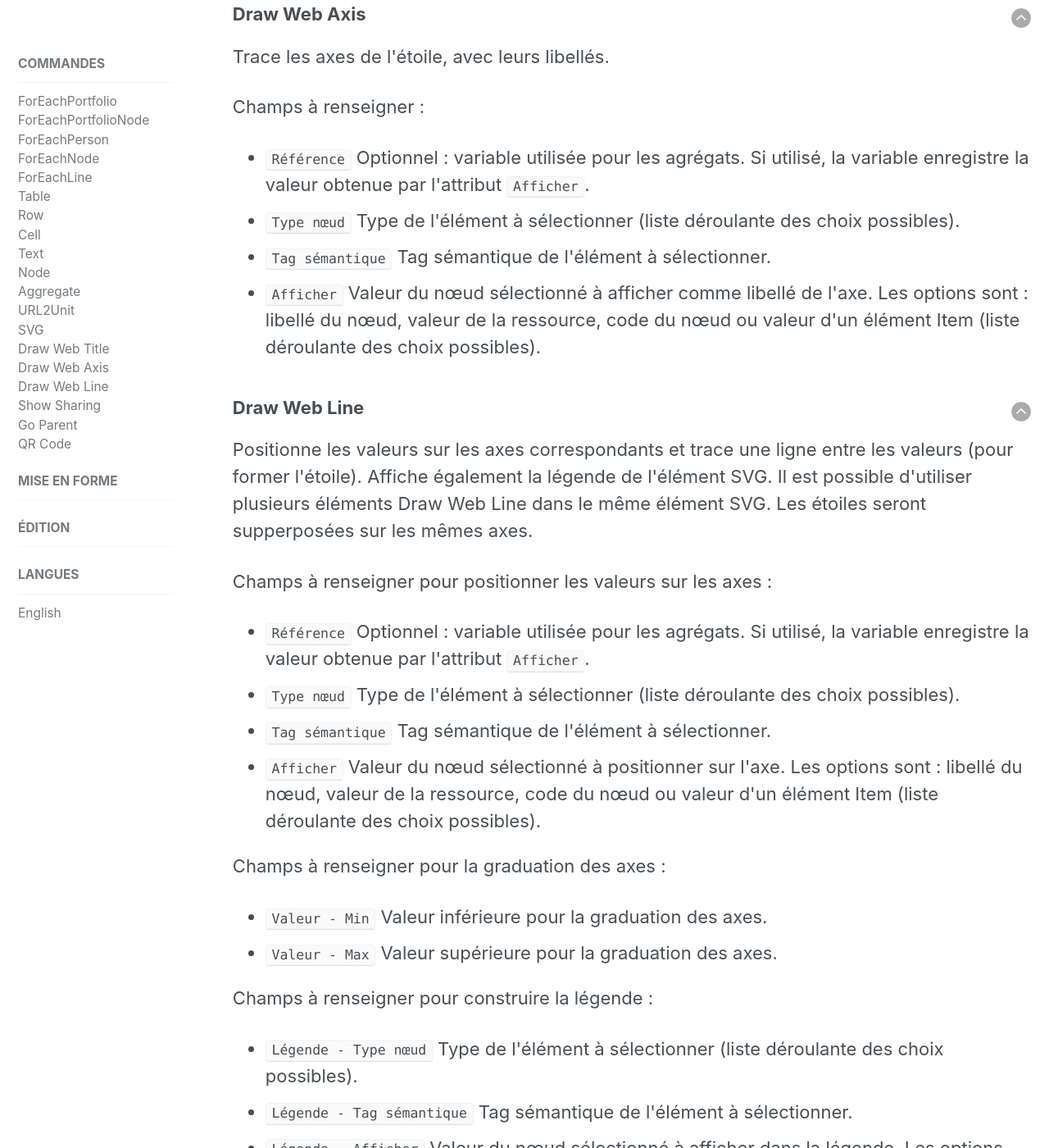
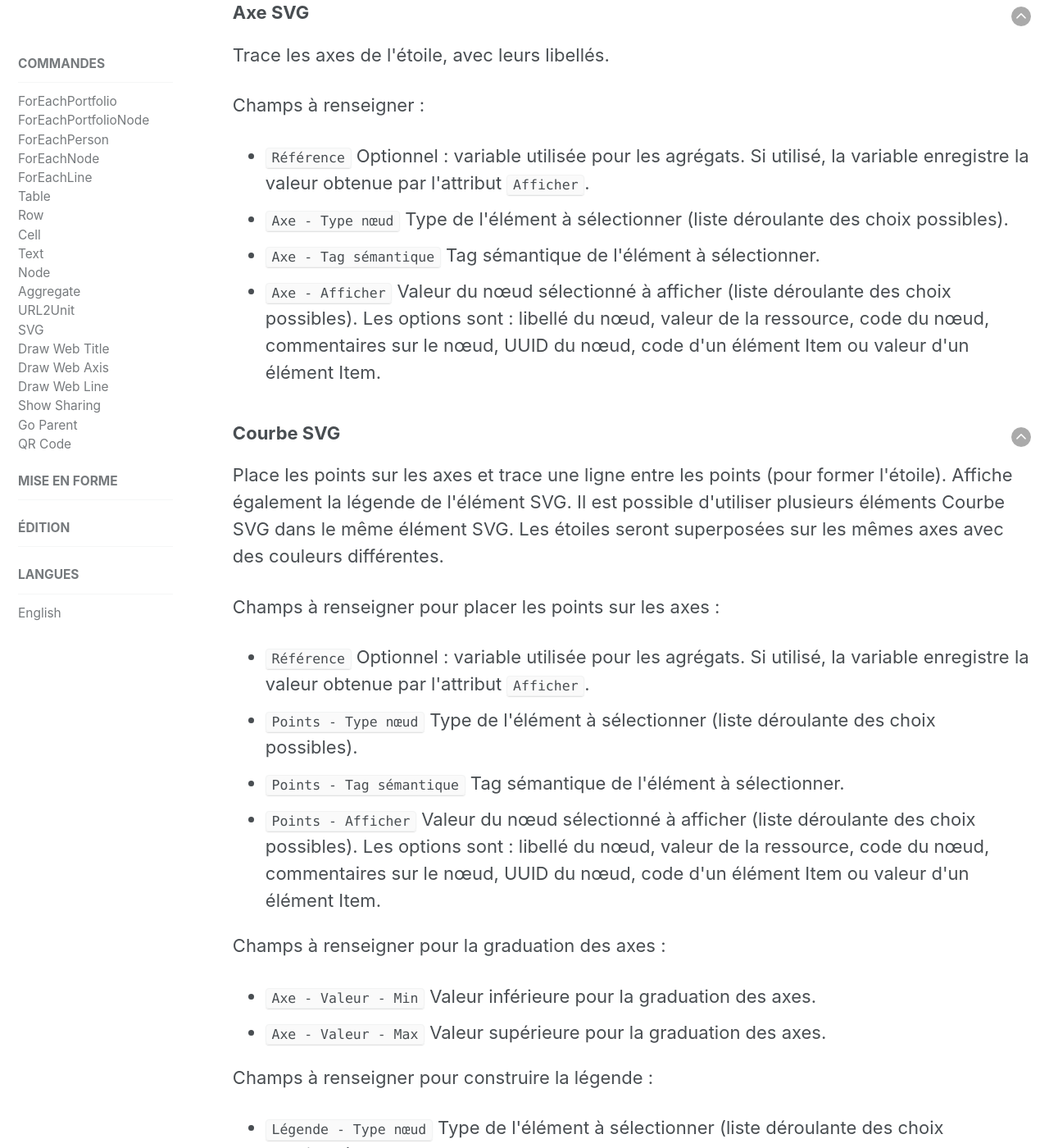
Before and after one commit to karutaproject/karuta-frontend-documentation, a Jekyll site: the page built from _pages/report_fr.html, in a window 1280 px wide and 1400 px high, scrolled down 15729 px. Shown: the whole window at 82% size. Built offline with Jekyll 4.4.1, drawn with Linux system fonts in a browser that asks for light colours; some of the changed text lies outside the part shown.

Commit message:
corrections

```diff
--- a/_pages/report_fr.html
+++ b/_pages/report_fr.html
@@ -84,8 +84,8 @@ sidebar:
 
 <h4>Composantes CSV</h4>
 <ul>
-	<li><code><a href='#go-parent'>Ligne CSV</a></code></li>
-	<li><code><a href='#qrcode'>Valeur CSV</a></code></li>
+	<li><code><a href='#csv-line'>Ligne CSV</a></code></li>
+	<li><code><a href='#csv-value'>Valeur CSV</a></code></li>
 </ul>
 
 <h4>Éléments de construction de tableau</h4>
@@ -670,21 +670,20 @@ sidebar:
 	</ul>
 </article>
 
-****************************************************rendue ici ***
+<h4>Composantes SVG</h4>
 
 <article>
 	<a style='float:right' href='#top'><img src='../assets/img/arrow-up.png'/></a>
 	<h3 id='svg'>SVG</h3>
 	<p>
-		Initialise un dessin vectoriel SVG. Les commandes de dessin disponibles (voir
-		Draw Web Axis et Draw Web Line ci-dessous) permettent de construire des diagrammes
+		Initialise un dessin vectoriel SVG. Les commandes de dessin disponibles permettent de construire des diagrammes
 		en étoile tel qu'illustré ci-dessous&nbsp;:
 	</p>
 	<img src='../assets/img/web.png' width='60%'/>
 	<p>
 		NOTE IMPORTANTE<br>
 		L'élément Table qui contient l'élément SVG doit avoir l'instruction suivante dans
-		son champ "Autre CSS" (onglet "CSS") : "width:100%;".
+		le champ "Autre CSS" de l'onglet "CSS"&nbsp;: "width:100%;".
 	</p>
 	<p>Champs à renseigner&nbsp;:</p>
 	<ul>
@@ -695,26 +694,26 @@ sidebar:
 
 <article>
 	<a style='float:right' href='#top'><img src='../assets/img/arrow-up.png'/></a>
-	<h3 id='draw-web-title'>Draw Web Title</h3>
+	<h3 id='draw-web-title'>Titre SVG</h3>
 	<p>Affiche le titre du dessin SVG.</p>
 	<p>Champs à renseigner&nbsp;:</p>
 	<ul>
 		<li>
-			<code>Type nœud</code> Type de l'élément à sélectionner (liste déroulante des choix
+			<code>Titre&nbsp;- Type nœud</code> Type de l'élément à sélectionner (liste déroulante des choix
 			possibles).
 		</li>
-		<li><code>Tag sémantique</code> Tag sémantique de l'élément à sélectionner.</li>
+		<li><code>Titre&nbsp;- Tag sémantique</code> Tag sémantique de l'élément à sélectionner.</li>
 		<li>
-			<code>Afficher</code> Valeur du nœud sélectionné à afficher comme titre du dessin.
-			Les options sont&nbsp;: libellé du nœud, valeur de la ressource, code du nœud ou
-			valeur d'un élément Item (liste déroulante des choix possibles).
+			<code>Titre&nbsp;- Afficher</code> Valeur du nœud sélectionné à afficher (liste déroulante des choix possibles). Les
+			options sont&nbsp;: libellé du nœud, valeur de la ressource, code du nœud, commentaires sur le nœud, UUID
+			du nœud, code d'un élément Item ou valeur d'un élément Item.
 		</li>
 	</ul>
 </article>
 
 <article>
 	<a style='float:right' href='#top'><img src='../assets/img/arrow-up.png'/></a>
-	<h3 id='draw-web-axis'>Draw Web Axis</h3>
+	<h3 id='draw-web-axis'>Axe SVG</h3>
 	<p>Trace les axes de l'étoile, avec leurs libellés.</p>
 	<p>Champs à renseigner&nbsp;:</p>
 	<ul>
@@ -722,47 +721,46 @@ sidebar:
 			la variable enregistre la valeur obtenue par l'attribut <code>Afficher</code>.
 		</li>
 		<li>
-			<code>Type nœud</code> Type de l'élément à sélectionner (liste déroulante des choix
+			<code>Axe&nbsp;- Type nœud</code> Type de l'élément à sélectionner (liste déroulante des choix
 			possibles).
 		</li>
-		<li><code>Tag sémantique</code> Tag sémantique de l'élément à sélectionner.</li>
+		<li><code>Axe&nbsp;- Tag sémantique</code> Tag sémantique de l'élément à sélectionner.</li>
 		<li>
-			<code>Afficher</code> Valeur du nœud sélectionné à afficher comme libellé de l'axe.
-			Les options sont&nbsp;: libellé du nœud, valeur de la ressource, code du nœud ou
-			valeur d'un élément Item (liste déroulante des choix possibles).
+			<code>Axe&nbsp;- Afficher</code> Valeur du nœud sélectionné à afficher (liste déroulante des choix possibles). Les
+			options sont&nbsp;: libellé du nœud, valeur de la ressource, code du nœud, commentaires sur le nœud, UUID
+			du nœud, code d'un élément Item ou valeur d'un élément Item.
 		</li>
 	</ul>
 </article>
 
 <article>
 	<a style='float:right' href='#top'><img src='../assets/img/arrow-up.png'/></a>
-	<h3 id='draw-web-line'>Draw Web Line</h3>
+	<h3 id='draw-web-line'>Courbe SVG</h3>
 	<p>
-		Positionne les valeurs sur les axes correspondants et trace une ligne entre les valeurs
-		(pour former l'étoile). Affiche également la légende de l'élément SVG. Il est possible
-		d'utiliser plusieurs éléments Draw Web Line dans le même élément SVG. Les étoiles seront
-		supperposées sur les mêmes axes.
+		Place les points sur les axes et trace une ligne entre les points (pour former l'étoile). Affiche également
+		la légende de l'élément SVG. Il est possible d'utiliser plusieurs éléments Courbe SVG dans le même élément
+		SVG. Les étoiles seront	superposées sur les mêmes axes avec des couleurs différentes.
 	</p>
-	<p>Champs à renseigner pour positionner les valeurs sur les axes&nbsp;:</p>
+	<p>Champs à renseigner pour placer les points sur les axes&nbsp;:</p>
 	<ul>
 		<li><code>Référence</code> Optionnel&nbsp;: variable utilisée pour les agrégats. Si utilisé,
 			la variable enregistre la valeur obtenue par l'attribut <code>Afficher</code>.
 		</li>
 		<li>
-			<code>Type nœud</code> Type de l'élément à sélectionner (liste déroulante des choix
+			<code>Points&nbsp;- Type nœud</code> Type de l'élément à sélectionner (liste déroulante des choix
 			possibles).
 		</li>
-		<li><code>Tag sémantique</code> Tag sémantique de l'élément à sélectionner.</li>
+		<li><code>Points&nbsp;- Tag sémantique</code> Tag sémantique de l'élément à sélectionner.</li>
 		<li>
-			<code>Afficher</code> Valeur du nœud sélectionné à positionner sur l'axe.
-			Les options sont&nbsp;: libellé du nœud, valeur de la ressource, code du nœud ou
-			valeur d'un élément Item (liste déroulante des choix possibles).
+			<code>Points&nbsp;- Afficher</code> Valeur du nœud sélectionné à afficher (liste déroulante des choix possibles). Les
+			options sont&nbsp;: libellé du nœud, valeur de la ressource, code du nœud, commentaires sur le nœud, UUID
+			du nœud, code d'un élément Item ou valeur d'un élément Item.
 		</li>
 	</ul>
 	<p>Champs à renseigner pour la graduation des axes&nbsp;:</p>
 	<ul>
-		<li><code>Valeur&nbsp;- Min</code> Valeur inférieure pour la graduation des axes.</li>
-		<li><code>Valeur&nbsp;- Max</code> Valeur supérieure pour la graduation des axes.</li>
+		<li><code>Axe&nbsp;- Valeur&nbsp;- Min</code> Valeur inférieure pour la graduation des axes.</li>
+		<li><code>Axe&nbsp;- Valeur&nbsp;- Max</code> Valeur supérieure pour la graduation des axes.</li>
 	</ul>
 	<p>Champs à renseigner pour construire la légende&nbsp;:</p>
 	<ul>
@@ -782,8 +780,29 @@ sidebar:
 	</ul>
 </article>
 
+<h4>Composantes CSV</h4>
 
+<article>
+	<a style='float:right' href='#top'><img src='../assets/img/arrow-up.png'/></a>
+	<h3 id='csv-line'>Ligne CSV</h3>
+	<p></p>
+</article>
 
+<article>
+	<a style='float:right' href='#top'><img src='../assets/img/arrow-up.png'/></a>
+	<h3 id='csv-value'>Valeur CSV</h3>
+	<p></p>
+	<p>Champs à renseigner&nbsp;:</p>
+	<ul>
+		<li><code>Type nœud</code> Type de l'élément à sélectionner (liste déroulante des choix possibles).</li>
+		<li><code>Tag sémantique</code> Tag sémantique de l'élément à sélectionner.</li>
+		<li>
+			<code>Afficher</code> Valeur du nœud sélectionné à afficher (liste déroulante des choix possibles). Les
+			options sont&nbsp;: libellé du nœud, valeur de la ressource, code du nœud, commentaires sur le nœud, UUID
+			du nœud, code d'un élément Item ou valeur d'un élément Item.
+		</li>
+	</ul>
+</article>
 
 
 
```
